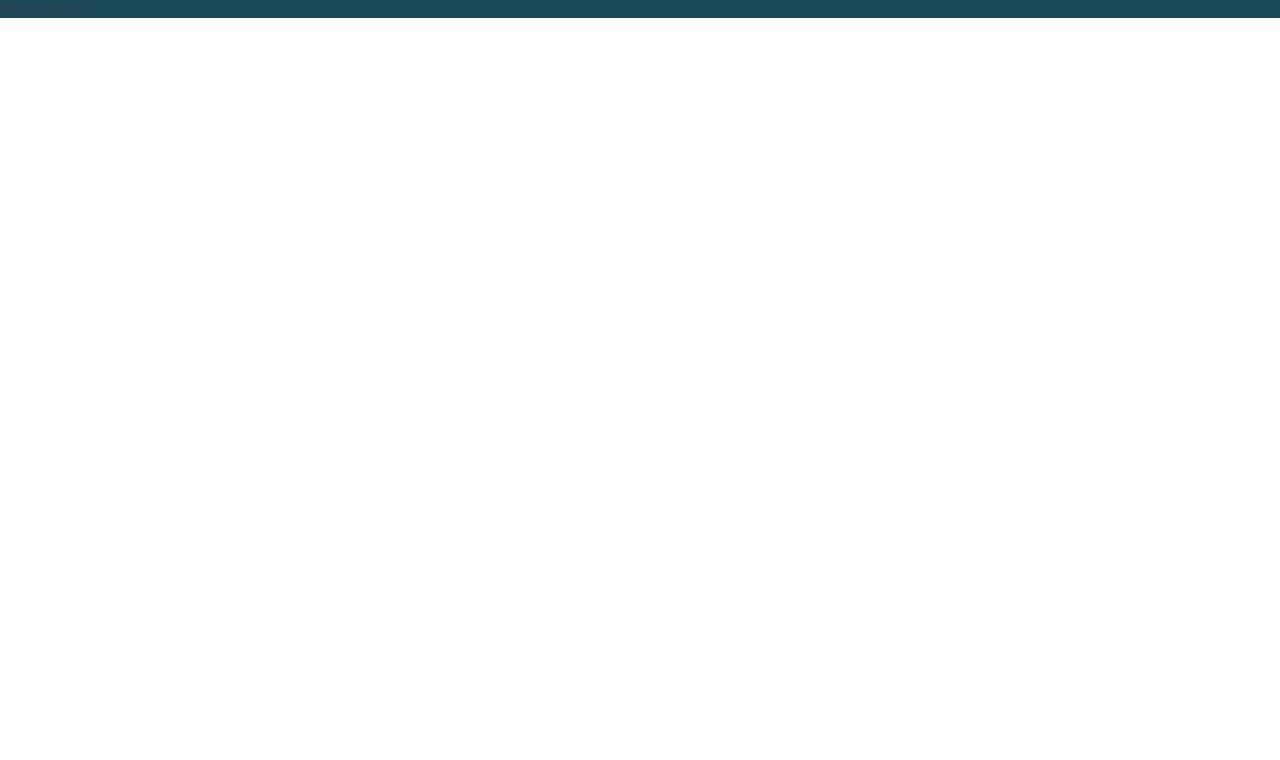
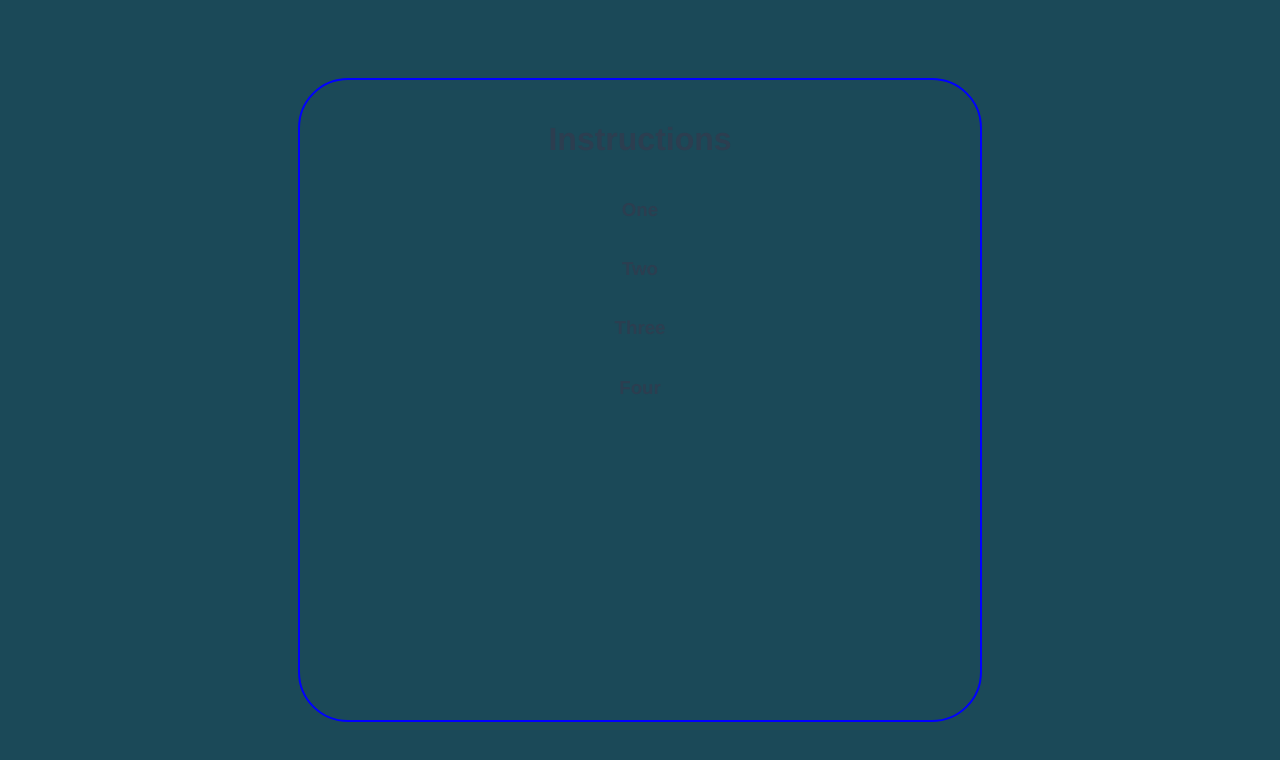
Before and after one commit to ElipticNight/pirate-client, a Vue app: page /instructions in a window 1280 px wide. Shown: the top 760 px of the page. Built offline with nearby package versions, Linux system fonts and the light colour scheme; no server answers.

Commit message:
added instructions base layout

```diff
--- a/src/views/Home.vue
+++ b/src/views/Home.vue
@@ -25,7 +25,7 @@ export default {
   }
 };
 </script>
-<style lang="scss">
+<style lang="scss" scoped>
 .window {
   display: flex;
   align-items: center;
--- a/src/views/Instructions.vue
+++ b/src/views/Instructions.vue
@@ -1,6 +1,12 @@
 <template>
-  <div>
-    Instructions
+  <div class="window">
+    <div class="container">
+      <h1>Instructions</h1>
+      <h3>One</h3>
+      <h3>Two</h3>
+      <h3>Three</h3>
+      <h3>Four</h3>
+    </div>
   </div>
 </template>
 <script>
@@ -8,4 +14,21 @@ export default {
   name: "Instructions"
 };
 </script>
-<style lang="scss" scoped></style>
+<style lang="scss" scoped>
+.window {
+  display: flex;
+  align-items: center;
+  justify-content: center;
+  height: 100vh;
+  .container {
+    height: 75vh;
+    width: 50vw;
+    border-radius: 50px;
+    border: solid 2px blue;
+    padding: 20px;
+    display: flex;
+    flex-direction: column;
+    text-align: center;
+  }
+}
+</style>
```
